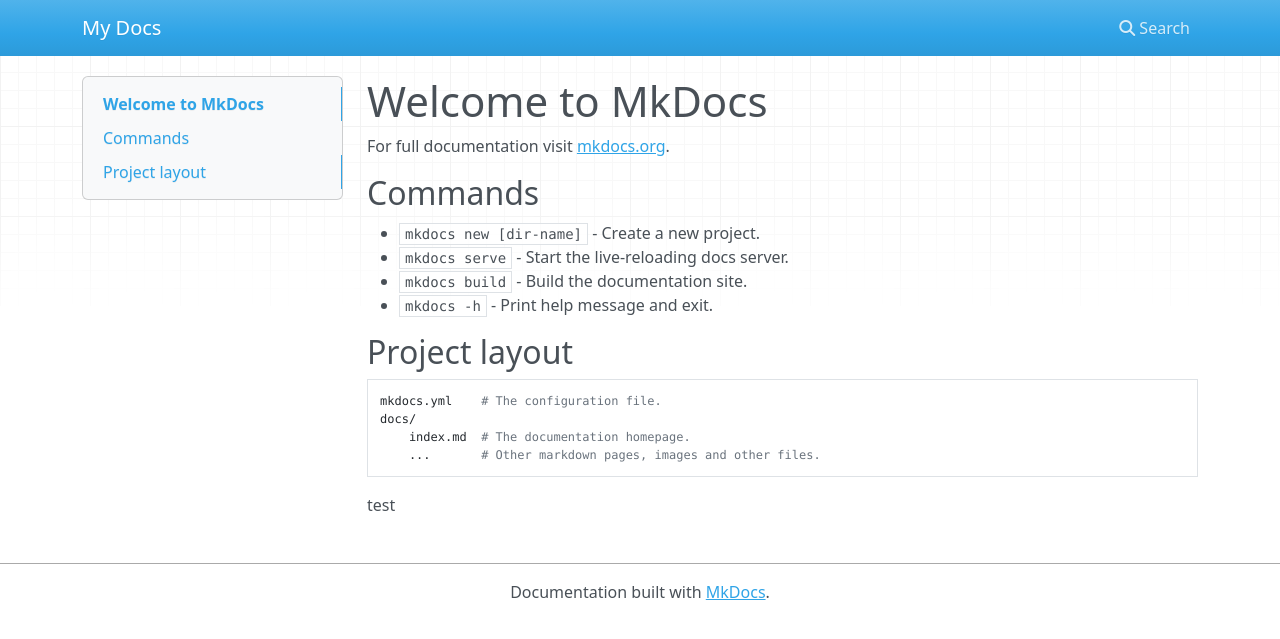
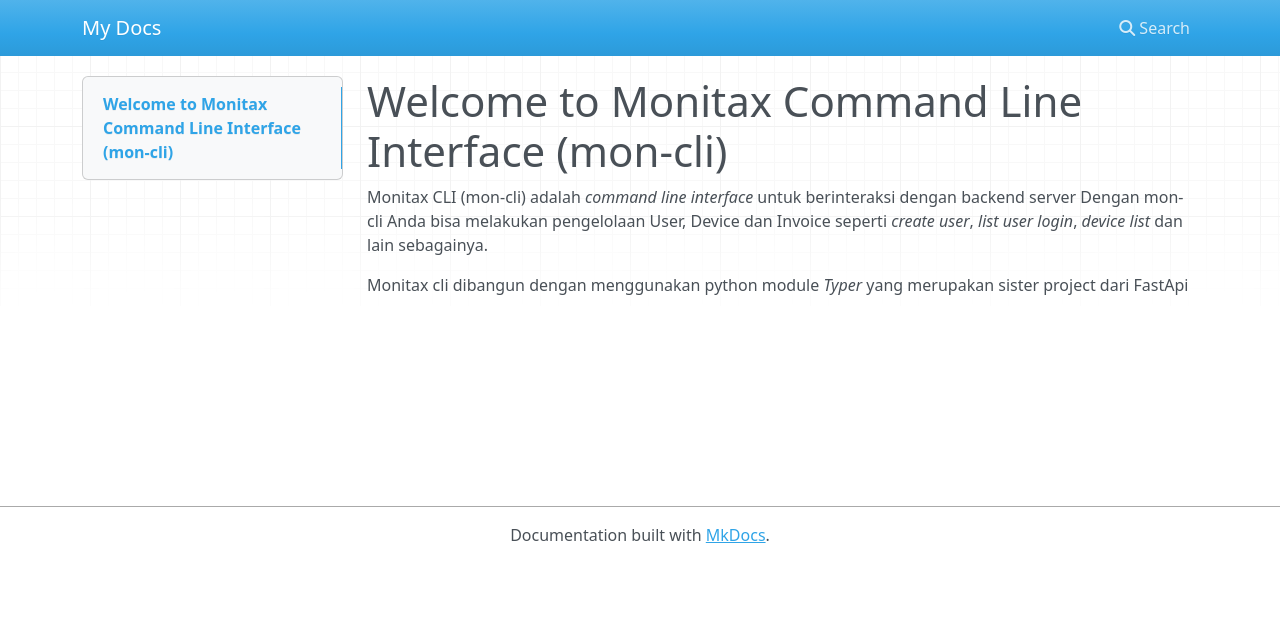
Before and after one commit to ekalaya2015/monitax-cli, an MkDocs documentation site: the page built from docs/index.md, in a window 1280 px wide. Shown: the top 639 px of the page. Built offline with MkDocs 1.6.1, drawn with Linux system fonts in a browser that asks for light colours; nearby versions of some CDN libraries.

Commit message:
start building docs

```diff
--- a/docs/index.md
+++ b/docs/index.md
@@ -1,19 +1,7 @@
-# Welcome to MkDocs
+# Welcome to Monitax Command Line Interface (mon-cli)
 
-For full documentation visit [mkdocs.org](https://www.mkdocs.org).
+Monitax CLI (mon-cli) adalah *command line interface* untuk berinteraksi dengan backend server
+Dengan mon-cli Anda bisa melakukan pengelolaan User, Device dan Invoice seperti *create user*, *list user*
+*login*, *device list* dan lain sebagainya.
 
-## Commands
-
-* `mkdocs new [dir-name]` - Create a new project.
-* `mkdocs serve` - Start the live-reloading docs server.
-* `mkdocs build` - Build the documentation site.
-* `mkdocs -h` - Print help message and exit.
-
-## Project layout
-
-    mkdocs.yml    # The configuration file.
-    docs/
-        index.md  # The documentation homepage.
-        ...       # Other markdown pages, images and other files.
-
-test
+Monitax cli dibangun dengan menggunakan python module *Typer* yang merupakan sister project dari FastApi
```
